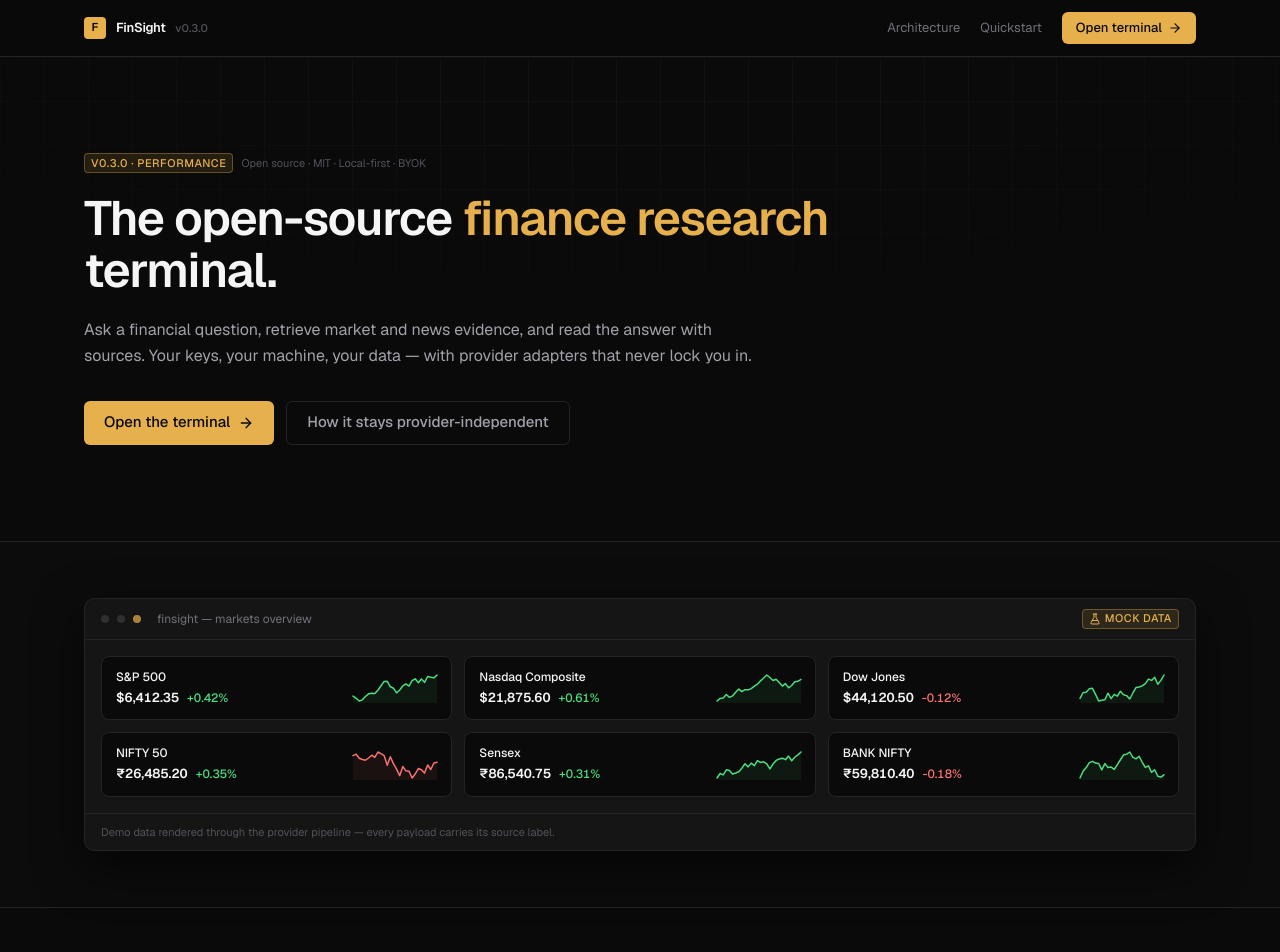
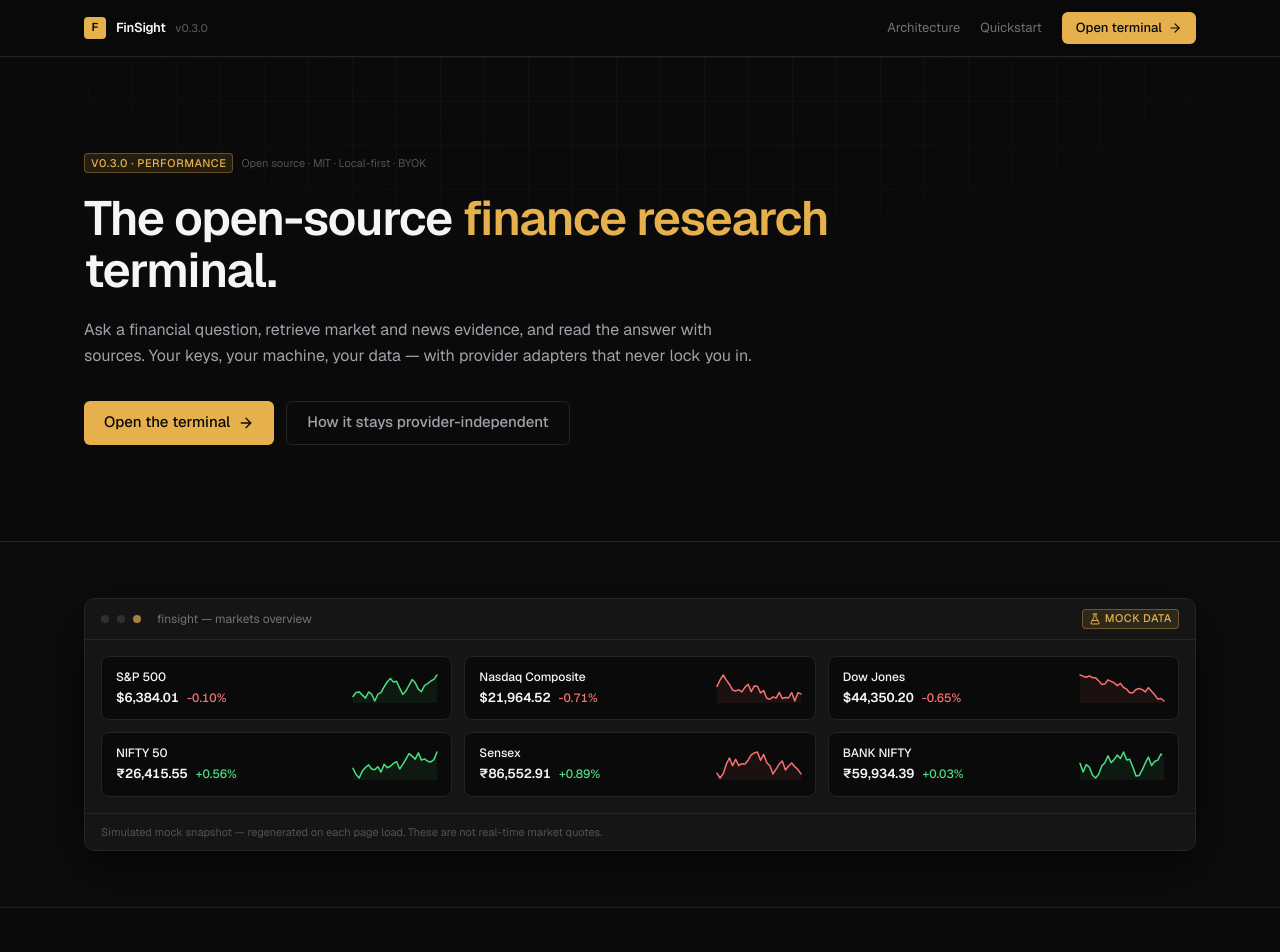
Before and after one commit to ks2483735-afk/finsight, a Next.js app: page / in a window 1280 px wide. Shown: the top 952 px of the page. Built offline with nearby package versions, Linux system fonts and the light colour scheme.

Commit message:
fix: refresh landing market preview with simulated mock data

```diff
--- a/app/page.tsx
+++ b/app/page.tsx
@@ -15,6 +15,22 @@ import { ChangeValue } from "@/components/finance/change-value";
 import { formatPrice } from "@/lib/format";
 import { generateSeries } from "@/lib/mock/series";
 import { MOCK_INDICES } from "@/lib/mock/companies";
+
+// The landing-page preview is intentionally simulated; never call a market API here.
+export const dynamic = "force-dynamic";
+
+const previewIndices = MOCK_INDICES.slice(0, 6).map((index) => {
+  // Keep movements small and plausible while making each page request visibly different.
+  const price = index.price * (1 + (Math.random() - 0.5) * 0.012);
+  const changePercent = (Math.random() - 0.5) * 1.8;
+  return {
+    ...index,
+    price,
+    changePercent,
+    change: (price * changePercent) / 100,
+  };
+});
+const previewSeed = Math.random().toString(36).slice(2);
 
 const FEATURES = [
   {
@@ -159,11 +175,12 @@ export default function LandingPage() {
             </div>
 
             <div className="grid gap-3 p-4 sm:grid-cols-2 lg:grid-cols-3">
-              {MOCK_INDICES.slice(0, 6).map((index) => {
-                const series = generateSeries(`landing-${index.symbol}`, {
+              {previewIndices.map((index) => {
+                const series = generateSeries(`landing-${index.symbol}-${previewSeed}`, {
                   points: 28,
                   endValue: index.price,
                   trend: index.changePercent / 100,
+                  volatility: 0.012,
                 });
                 return (
                   <div
@@ -188,8 +205,7 @@ export default function LandingPage() {
             </div>
 
             <div className="border-t border-border px-4 py-2.5 text-2xs text-faint">
-              Demo data rendered through the provider pipeline — every payload carries its
-              source label.
+              Simulated mock snapshot — regenerated on each page load. These are not real-time market quotes.
             </div>
           </div>
         </div>
```
